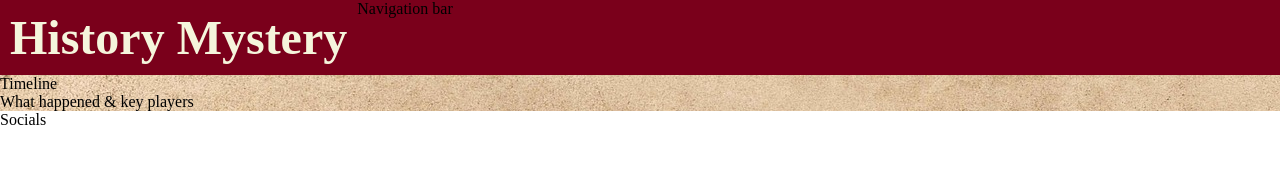
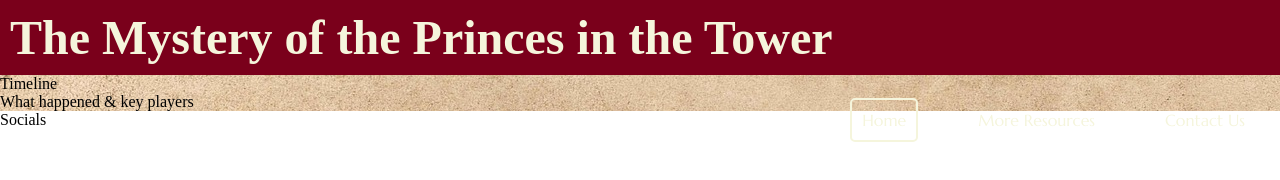
Before and after one commit to mariacjones1/portfolio-1, a plain HTML site: page index.html in a window 1280 px wide. Drawn offline with Linux system fonts and the light colour scheme; a web font is replaced by a local one.

Commit message:
add content and styling to navigation bar

```diff
--- a/assets/css/style.css
+++ b/assets/css/style.css
@@ -11,14 +11,51 @@ header {
     height: 75px;
 }
 
-/* Logo */
+/* Logo and headings */
+
+h1 {
+    font-family: 'Marcellus SC', serif;
+}
+
+h2 {
+    font-family: 'Marcellus', serif;
+}
 
 #logo {
-    font-family: 'Marcellus SC', serif;
     font-size: 300%;
     margin: 10px;
     float: left;
     color: #F5F5DC;
+}
+
+/* Navigation menu */
+
+.menu {
+    float: right;
+    color: #F5F5DC;
+    font-family: Marcellus, serif;
+}
+
+.menu li {
+    list-style-type: none;
+    float: left;
+    margin: 35px 25px;
+}
+
+.menu a {
+    color: inherit;
+    text-decoration: none;
+    padding: 10px;
+    border-radius: 5px;
+}
+
+.menu a:hover {
+    color: #7A001B;
+    background-color: #F5F5DC;
+}
+
+.active {
+    border: 2px solid #F5F5DC;
 }
 
 /* Main section */
--- a/index.html
+++ b/index.html
@@ -10,8 +10,20 @@
 </head>
 <body>
     <header>
-        <h1 id="logo">History Mystery</h1>
-        <nav>Navigation bar</nav>
+        <h1 id="logo">The Mystery of the Princes in the Tower</h1>
+        <nav>
+            <ul class="menu">
+                <li class="home-nav">
+                    <a href="index.html" class="active">Home</a>
+                </li>
+                <li class="resources-nav">
+                    <a href="#">More Resources</a>
+                </li>
+                <li class="contact-nav">
+                    <a href="#">Contact Us</a>
+                </li>
+            </ul>
+        </nav>
     </header>
     <section class="main-section">
         <section>Timeline</section>
```
